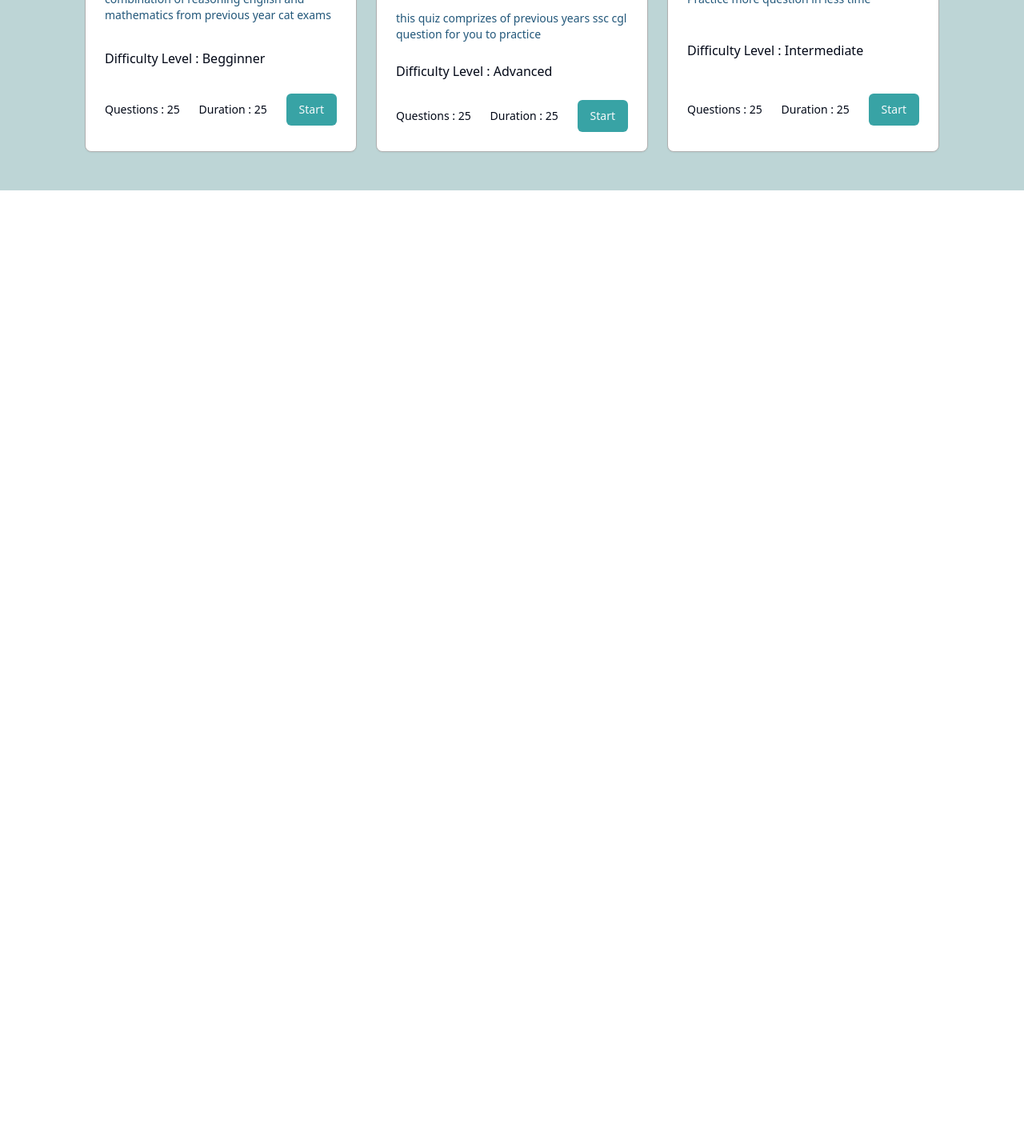
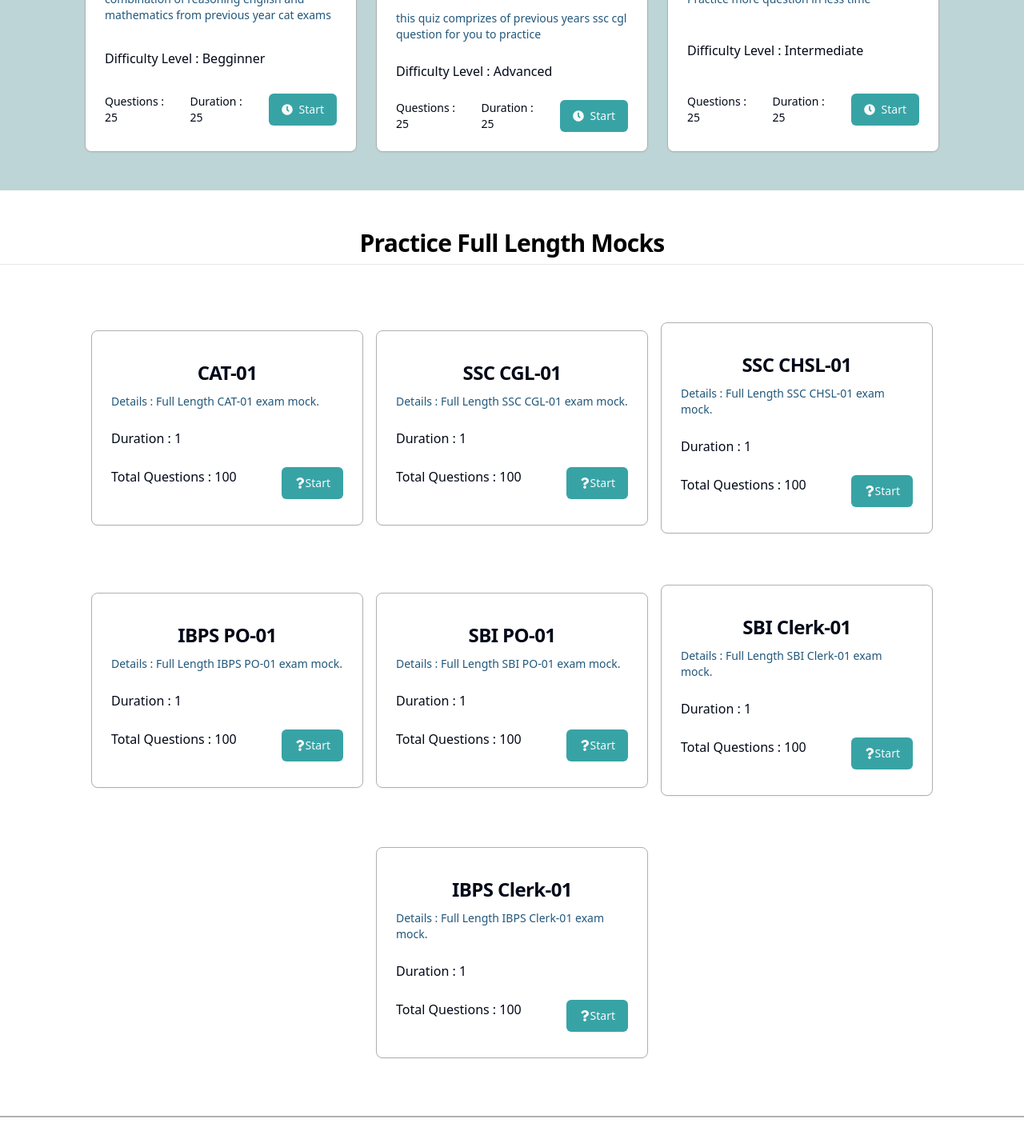
Before and after one commit to raulx/testAdda, a React (Vite) app in the folder frontend/: page / in a window 1280 px wide. Shown: the part 860-2279 px from the top of the page at 80% size. Before the commit the page ends 1122 px from the top, so only its background shows below. Built offline with nearby package versions, Linux system fonts and the light colour scheme; grey boxes are pictures that could not be loaded.

Commit message:
Landing page finishing stage 3 Footer and Mockcard component added

```diff
--- /dev/null
+++ b/frontend/src/components/Footer.tsx
@@ -0,0 +1,17 @@
+const Footer = () => {
+  return (
+    <footer className="flex justify-center items-center border-t-2 border-bordergray py-6 mt-6">
+      <div className="flex gap-2 items-center justify-center">
+        <img
+          src="https://res.cloudinary.com/dj5yf27lr/image/upload/v1725024672/testAdda/frontendAssets/qetoe2ngulol3glcemfx.png"
+          className="h-12 w-12"
+        />
+        <span className=" font-montserrat text-lightseagreen text-sm">
+          TestMagister
+        </span>
+      </div>
+    </footer>
+  );
+};
+
+export default Footer;
--- /dev/null
+++ b/frontend/src/components/MockCard.tsx
@@ -0,0 +1,43 @@
+import { FaQuestion } from "react-icons/fa";
+import { Button } from "./ui/button";
+import {
+  Card,
+  CardContent,
+  CardDescription,
+  CardFooter,
+  CardHeader,
+  CardTitle,
+} from "./ui/card";
+
+const MockCard = ({
+  exam,
+  duration,
+  questions,
+}: {
+  exam: string;
+  duration: number;
+  questions: number;
+}) => {
+  return (
+    <Card className="w-[340px] py-2 border border-bordergray flex flex-col justify-between my-6">
+      <CardHeader>
+        <CardTitle className="text-center my-2">{exam}</CardTitle>
+        <CardDescription className="text-darkcerulean">
+          Details : Full Length <span>{exam}</span> exam mock.
+        </CardDescription>
+      </CardHeader>
+      <CardContent>Duration : {duration} </CardContent>
+      <CardFooter>
+        <div className="flex justify-between w-full items-centertext-sm">
+          <p>Total Questions : {questions}</p>
+          <Button variant={"lightseagreen"}>
+            <FaQuestion />
+            Start
+          </Button>
+        </div>
+      </CardFooter>
+    </Card>
+  );
+};
+
+export default MockCard;
--- a/frontend/src/components/QuizCard.tsx
+++ b/frontend/src/components/QuizCard.tsx
@@ -1,3 +1,4 @@
+import { FaClock } from "react-icons/fa";
 import { Button } from "./ui/button";
 import {
   Card,
@@ -34,7 +35,10 @@
         <div className="flex justify-between w-full items-center gap-4 text-sm">
           <p>Questions : {questions}</p>
           <p>Duration : {duration}</p>
-          <Button variant={"lightseagreen"}>Start</Button>
+          <Button variant={"lightseagreen"} className="flex gap-2">
+            <FaClock />
+            Start
+          </Button>
         </div>
       </CardFooter>
     </Card>
--- a/frontend/src/pages/LandingPage.tsx
+++ b/frontend/src/pages/LandingPage.tsx
@@ -1,3 +1,5 @@
+import Footer from "@/components/Footer";
+import MockCard from "@/components/MockCard";
 import Navbar from "@/components/Navbar";
 import QuizCard from "@/components/QuizCard";
 import {
@@ -6,6 +8,7 @@
   TypographyH4,
 } from "@/components/Typography";
 import { Button } from "@/components/ui/button";
+
 import { FaRocket } from "react-icons/fa";
 
 const mockQuizData: {
@@ -40,6 +43,15 @@
   },
 ];
 
+const mockMockData: { exam: string; duration: number; questions: number }[] = [
+  { exam: "CAT-01", duration: 1, questions: 100 },
+  { exam: "SSC CGL-01", duration: 1, questions: 100 },
+  { exam: "SSC CHSL-01", duration: 1, questions: 100 },
+  { exam: "IBPS PO-01", duration: 1, questions: 100 },
+  { exam: "SBI PO-01", duration: 1, questions: 100 },
+  { exam: "SBI Clerk-01", duration: 1, questions: 100 },
+  { exam: "IBPS Clerk-01", duration: 1, questions: 100 },
+];
 function LandingPage() {
   return (
     <>
@@ -66,11 +78,11 @@
         </div>
       </section>
       <br />
-      <section className="bg-jetstream px-6 py-12 my-6">
+      <section className="bg-jetstream  py-12 my-6">
         <TypographyH2 className="text-center my-12">
           Practice Quizes
         </TypographyH2>
-        <div className="flex justify-center items-center gap-6 sm:flex-row flex-col">
+        <div className="flex justify-center items-center gap-6 sm:flex-row flex-col px-4 flex-wrap">
           {mockQuizData.map((data) => {
             return (
               <QuizCard
@@ -85,6 +97,25 @@
           })}
         </div>
       </section>
+
+      <section className="py-6 my-6">
+        <TypographyH2 className="text-center my-12">
+          Practice Full Length Mocks
+        </TypographyH2>
+        <div className="flex gap-4 justify-center items-center flex-wrap px-4">
+          {mockMockData.map((mock) => {
+            return (
+              <MockCard
+                key={mock.exam}
+                exam={mock.exam}
+                duration={mock.duration}
+                questions={mock.questions}
+              />
+            );
+          })}
+        </div>
+      </section>
+      <Footer />
     </>
   );
 }
```
